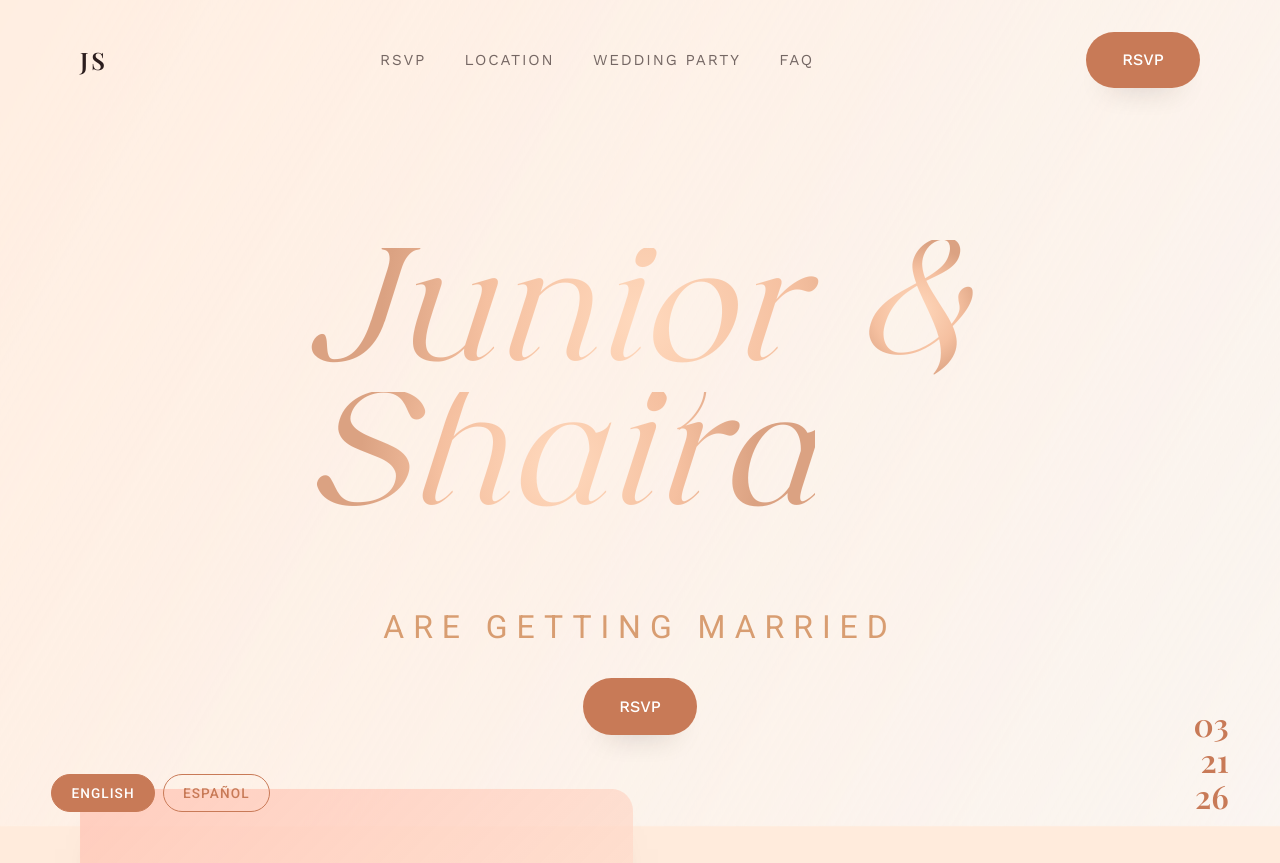
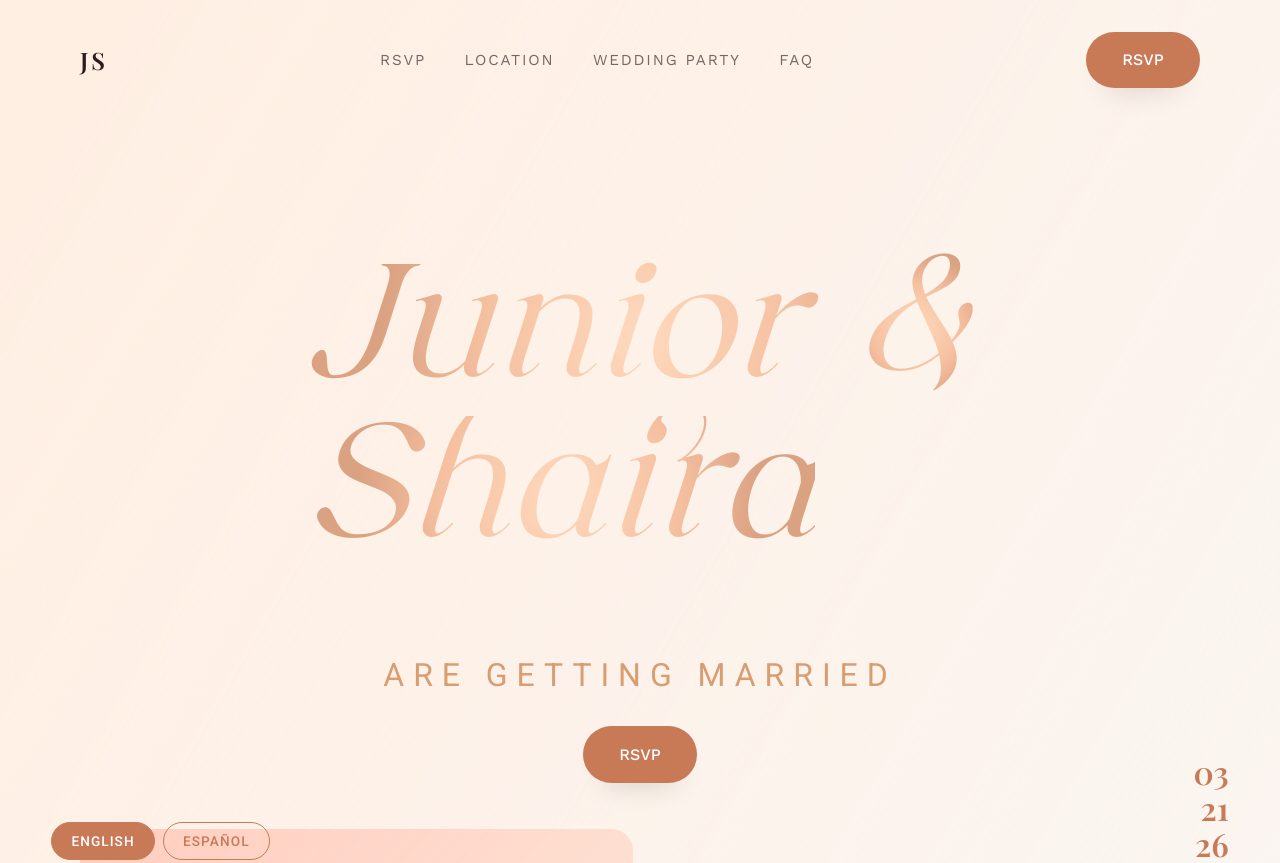
Before and after one commit to z-bacon/anewrivera, a plain HTML site: page index.html in a window 1280 px wide. Shown: the top 863 px of the page. Drawn offline with nearby package versions, Linux system fonts and the light colour scheme.

Commit message:
Content updates
fix clipping issues and add new content

```diff
--- a/assets/css/styles.css
+++ b/assets/css/styles.css
@@ -51,6 +51,7 @@ a {
 .container {
   width: min(1120px, calc(100% - 3rem));
   margin: 0 auto;
+  overflow: visible;
 }
 
 .eyebrow {
@@ -90,7 +91,7 @@ a {
   display: flex;
   align-items: center;
   padding: clamp(5rem, 10vw, 8rem) 0;
-  overflow: hidden;
+  overflow: visible;
   background-color: #ffebdc;
 }
 
@@ -165,18 +166,20 @@ a {
 
 .hero__names {
   margin: 0;
-  padding: 1.5rem 2rem;
+  padding: 2rem 3rem;
   display: flex;
   flex-direction: column;
   align-items: flex-start;
   font-family: 'Claire Murphy', 'Source Serif 4', 'Playfair Display', 'Times New Roman', serif;
   font-size: clamp(6rem, 10vw + 2rem, 12rem);
   font-weight: normal;
-  line-height: 0.9;
+  line-height: 1;
   cursor: pointer;
   transition: transform var(--transition);
   will-change: transform;
   overflow: visible;
+  width: auto;
+  max-width: 100%;
 }
 
 .hero__names:hover {
@@ -203,6 +206,8 @@ a {
 
 .hero__name {
   display: inline-block;
+  overflow: visible;
+  white-space: nowrap;
 }
 
 .hero__names .ampersand {
```
